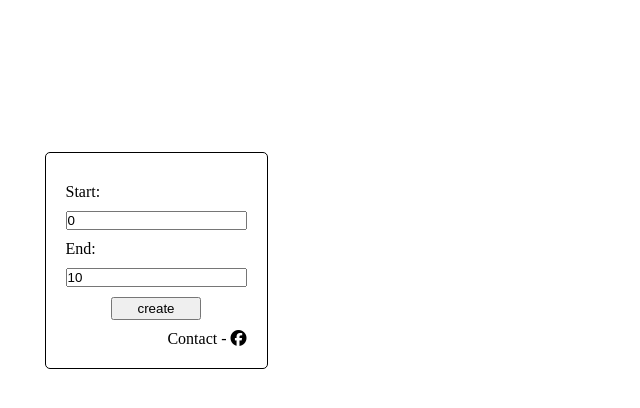
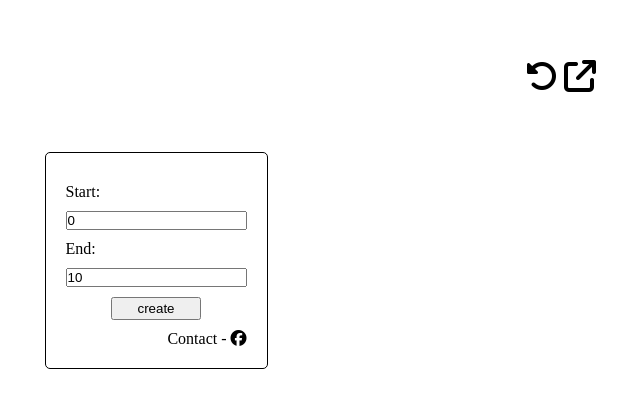
Before and after one commit to BuiBao3103/lineNumber, a plain HTML site: page index.html in a window 1280 px wide. Shown: the part 140-548 px from the top of the page, without its empty margins (484-1124 px from the left). Drawn offline with Linux system fonts and the light colour scheme.

Commit message:
add icon

```diff
--- a/index.html
+++ b/index.html
@@ -13,6 +13,10 @@
     ></script>
   </head>
   <body>
+    <div id="replay">
+      <i class="fa-solid fa-rotate-left fa-2x"></i>
+      <i class="fa-solid fa-arrow-up-right-from-square fa-2x"></i>
+    </div>
     <div id="input">
       <div class="container">
         <p>Start:</p>
--- a/style.css
+++ b/style.css
@@ -9,6 +9,20 @@ a{
 }
 a:hover{
     color: blue;
+}
+#replay{
+    position: fixed;
+    top:200px;
+    right: 200px;
+    cursor: pointer;
+
+}
+#replay i{
+    transition: transform 0.5s;
+    margin-left: 2px;
+}
+#replay i:hover{
+    transform: scale(1.2);
 }
 #input{
     position: fixed;
```
